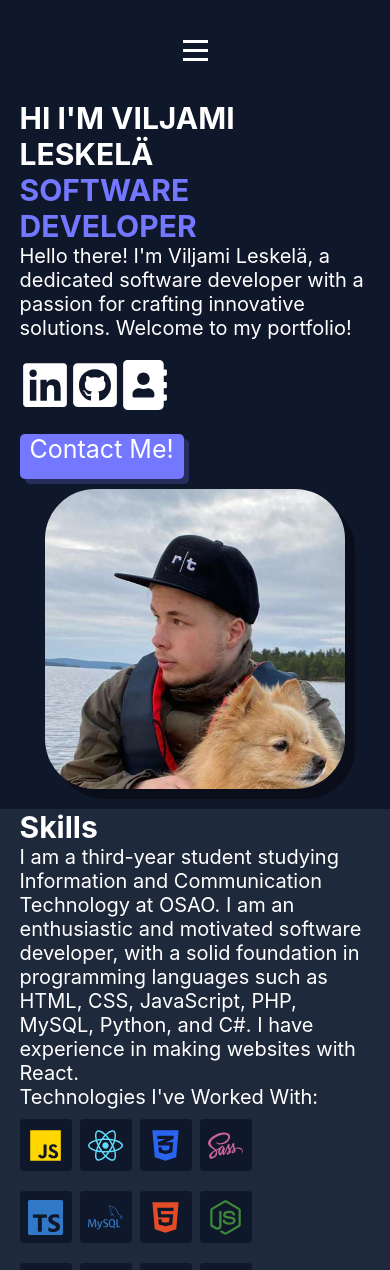
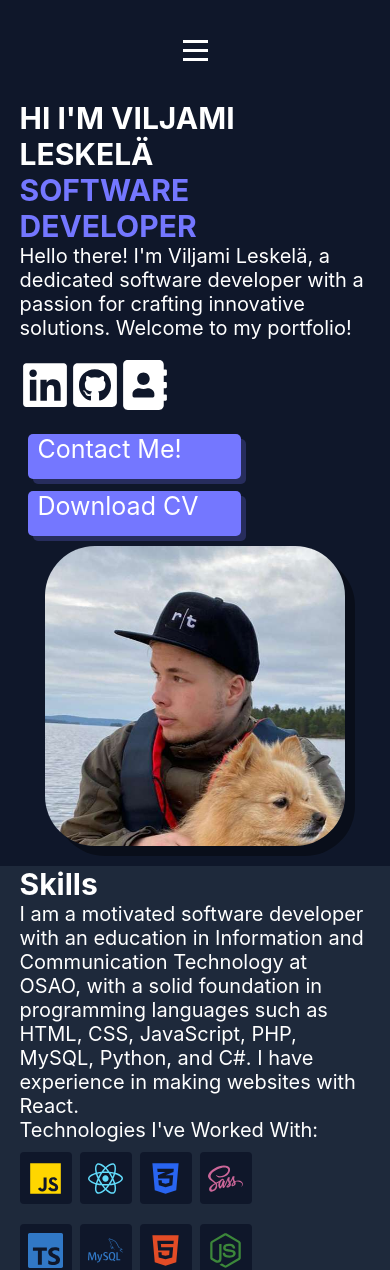
Before and after one commit to WaterProofComputer/portfolio2024, a React (Create React App) app: page / in a window 390 px wide. Shown: the top 1270 px of the page. Built offline with nearby package versions, Linux system fonts and the light colour scheme.

Commit message:
smol updatus

```diff
--- a/src/Components/Header/header.js
+++ b/src/Components/Header/header.js
@@ -56,6 +56,7 @@ function Header() {
                 </div>
                 <div className='button-container'>
                     <a href='#contact' className='contact-button'>Contact Me!</a>
+                    <a href='ViljamiLeskeläCV.pdf ' download='ViljamiLeskeläCV.pdf' className='CV-button'>Download CV</a>
                 </div>
                 </div>
                 <div className='div-50'>
--- a/src/Components/Header/header.scss
+++ b/src/Components/Header/header.scss
@@ -75,6 +75,24 @@
     padding-right: 10px;
     text-decoration: none;
 }
+.CV-button {
+    width: auto;
+    height: 45px;
+    font-size: 30px;
+    background-color: #7477FF;
+    border-radius: 5px;
+    border: none;
+    color: white;
+    box-shadow: 5px 5px #46489c73;
+    padding-left: 10px;
+    padding-right: 10px;
+    text-decoration: none;
+    margin-left: 8px;
+}
+.CV-button:hover {
+    background-color: #696bdf;
+    cursor: pointer;
+}
 .contact-button:hover {
     background-color: #696bdf;
     cursor: pointer;
@@ -124,6 +142,17 @@ body {
         width: 300px;
         height: 300px;
     }
+    .button-container {
+        flex-direction: column;
+    }
+    .contact-button {
+        margin-bottom: 12px;
+        margin-left: 8px;
+        width: 55%;
+    }
+    .CV-button {
+        width: 55%;
+    }
   }
   @media screen and (max-width: 600px) {
 
@@ -139,4 +168,7 @@ body {
     .contact-button {
         font-size: 25px;
     }
+    .CV-button {
+        font-size: 25px;
+    }
   }
--- a/src/Components/Skills/skills.js
+++ b/src/Components/Skills/skills.js
@@ -25,10 +25,9 @@ function Skills() {
                     <h1 className='skills-header-text'>Skills</h1>
                     </div>
                     <div className='skills-text-container'>
-                    <p className='skill-text'>I am a third-year student studying
-                    Information and Communication Technology
-                    at OSAO. I am an enthusiastic and motivated
-                    software developer, with a solid foundation in
+                    <p className='skill-text'>I am a motivated software developer
+                    with an education in Information and Communication Technology
+                    at OSAO, with a solid foundation in
                     programming languages such as HTML, CSS,
                     JavaScript, PHP, MySQL, Python, and C#. I have
                     experience in making websites with React.</p>
```
